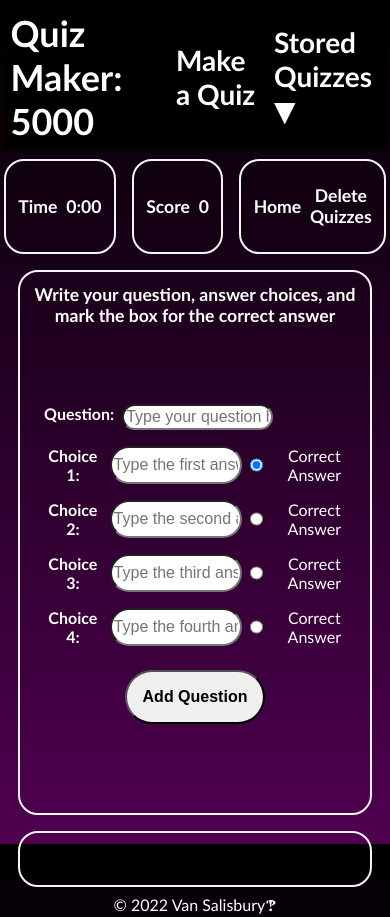
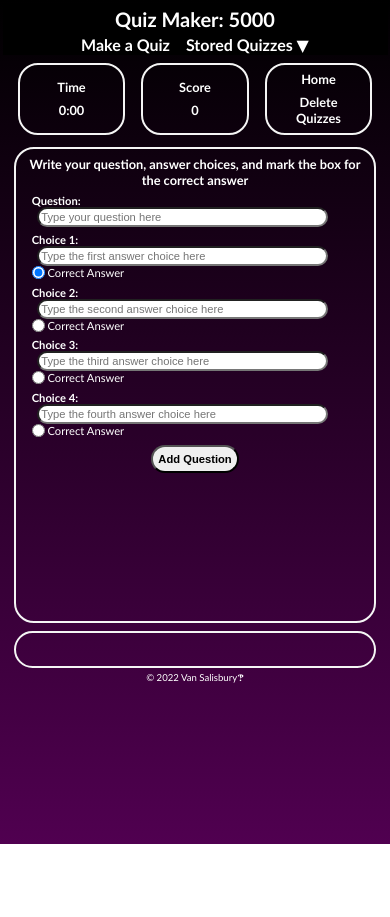
Before and after one commit to hvansalisbury/quiz-generator, a plain HTML site: page index.html in a window 390 px wide. Both pictures are taken after a click on the element "Make a Quiz". After the commit the page ends 844 px from the top, so only its background shows below. Drawn offline with Linux system fonts and the light colour scheme.

Commit message:
added media queries for smaller screens

```diff
--- a/assets/css/style.css
+++ b/assets/css/style.css
@@ -550,9 +550,126 @@ footer {
     }
 }
 
+@media screen and (max-width: 740px) {
+    h1 {
+        font-size: 1.5em;
+    }
+
+    h2 {
+        font-size: 1.35em;
+    }
+}
+
 @media screen and (max-width: 615px) {
     h3 {
         padding: .25em;
         font-size: 1.1em;
     }
 }
+
+@media screen and (max-width: 551px) {
+    header {
+        flex-direction: column;
+        align-items: center;
+    }
+
+    #header-left {
+        padding: .25em;
+    }
+
+    h1 {
+        font-size: 1.25em;
+    }
+
+    nav {
+        justify-content: center;
+    }
+
+    h2 {
+        font-size: 1em;
+    }
+
+    #main-section {
+        height: 100%;
+    }
+
+    #timer-box {
+        flex-direction: column;
+        height: 60px;
+    }
+
+    #score-box {
+        flex-direction: column;
+        height: 60px;
+    }
+
+    #button-box {
+        flex-direction: column;
+        height: 60px;
+    }
+
+    h3 {
+        font-size: .8em;
+    }
+
+    .form-line {
+        flex-direction: column;
+        align-items: flex-start;
+        padding: .2em;
+    }
+
+    .text-inputs {
+        font-size: .7em;
+        width: 85%;
+    }
+
+    .radio-choices {
+        display: flex;
+        flex-direction: row;
+        justify-content: flex-start;
+    }
+
+    .radio {
+        font-size: .7em;
+    }
+
+    label {
+        font-size: .7em;
+    }
+
+    h4 {
+        font-size: .7em;
+    }
+
+    button {
+        padding: .5em;
+        margin: .5em;
+        font-size: .7em;
+    }
+
+    .box {
+        padding: .25em;
+    }
+
+    #question-form-section {
+        align-items: flex-start;
+    }
+
+    #content {
+        height: 55vh;
+        margin: .25em;
+    }
+
+    #current-data {
+        margin: .25em;
+        height: 25px;
+    }
+
+    h7 {
+        font-size: .6em;
+    }
+
+    #new-question-button {
+        font-size: .5em;
+    }
+}
--- a/index.html
+++ b/index.html
@@ -49,31 +49,48 @@
                     <form id="question-form">
                         <div class="form-line">
                             <h4>Question: </h4>
-                            <input id="question-input" type="text" placeholder="Type your question here" class="text-inputs" required>
+                            <input id="question-input" type="text" placeholder="Type your question here"
+                                class="text-inputs" required>
                         </div>
                         <div class="form-line">
                             <h4>Choice 1: </h4>
-                            <input id="choice-1-input" type="text" placeholder="Type the first answer choice here" class="text-inputs" required>
-                            <input type="radio" id="choice-1-radio" name="correct-answer" value="1st choice is correct" class="radio" checked>
-                            <label for="choice-1">Correct Answer</label>
+                            <input id="choice-1-input" type="text" placeholder="Type the first answer choice here"
+                                class="text-inputs" required>
+                            <div class="radio-choices">
+                                <input type="radio" id="choice-1-radio" name="correct-answer"
+                                    value="1st choice is correct" class="radio" checked>
+                                <label for="choice-1">Correct Answer</label>
+                            </div>
                         </div>
                         <div class="form-line">
                             <h4>Choice 2: </h4>
-                            <input id="choice-2-input" type="text" placeholder="Type the second answer choice here" class="text-inputs" required>
-                            <input type="radio" id="choice-2-radio" name="correct-answer" value="2nd choice is correct" class="radio">
-                            <label for="choice-2">Correct Answer</label>
+                            <input id="choice-2-input" type="text" placeholder="Type the second answer choice here"
+                                class="text-inputs" required>
+                            <div class="radio-choices">
+                                <input type="radio" id="choice-2-radio" name="correct-answer"
+                                    value="2nd choice is correct" class="radio">
+                                <label for="choice-2">Correct Answer</label>
+                            </div>
                         </div>
                         <div class="form-line">
                             <h4>Choice 3: </h4>
-                            <input id="choice-3-input" type="text" placeholder="Type the third answer choice here" class="text-inputs" required>
-                            <input type="radio" id="choice-3-radio" name="correct-answer" value="3rd choice is correct" class="radio">
-                            <label for="choice-3">Correct Answer</label>
+                            <input id="choice-3-input" type="text" placeholder="Type the third answer choice here"
+                                class="text-inputs" required>
+                            <div class="radio-choices">
+                                <input type="radio" id="choice-3-radio" name="correct-answer"
+                                    value="3rd choice is correct" class="radio">
+                                <label for="choice-3">Correct Answer</label>
+                            </div>
                         </div>
                         <div class="form-line">
                             <h4>Choice 4: </h4>
-                            <input id="choice-4-input" type="text" placeholder="Type the fourth answer choice here" class="text-inputs" required>
-                            <input type="radio" id="choice-4-radio" name="correct-answer" value="4th choice is correct" class="radio">
-                            <label for="choice-4">Correct Answer</label>
+                            <input id="choice-4-input" type="text" placeholder="Type the fourth answer choice here"
+                                class="text-inputs" required>
+                            <div class="radio-choices">
+                                <input type="radio" id="choice-4-radio" name="correct-answer"
+                                    value="4th choice is correct" class="radio">
+                                <label for="choice-4">Correct Answer</label>
+                            </div>
                         </div>
                         <div>
                             <button id="add-question-button" class="form-button">Add Question</button>
```
